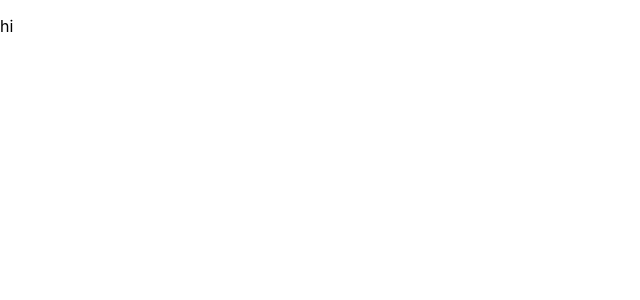
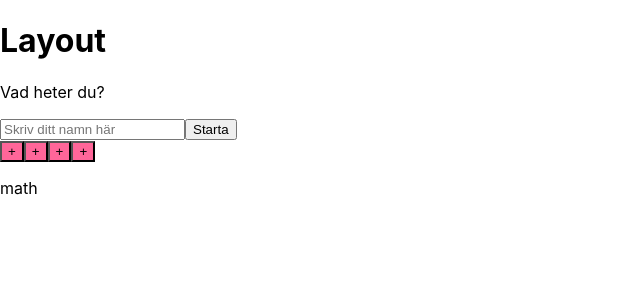
Before and after one commit to Nicklas-Holmqvist/react-math, a React (Create React App) app: page / in a window 1280 px wide. Shown: the top 300 px of the page, without its empty margins (0-640 px from the left). Built offline with nearby package versions, Linux system fonts and the light colour scheme.

Commit message:
Going strong, added some basic components

```diff
--- a/src/App.tsx
+++ b/src/App.tsx
@@ -1,7 +1,9 @@
+import Layout from "./components/Layout";
+
 function App() {
   return (
     <div className="App">
-      <p>hi</p>
+      <Layout />
     </div>
   );
 }
--- /dev/null
+++ b/src/components/ChooseMath.tsx
@@ -0,0 +1,8 @@
+
+function ChooseMath() {
+    return (
+        <p>math</p>
+    )
+}
+
+export default ChooseMath;
--- a/src/components/ColorBtn.tsx
+++ b/src/components/ColorBtn.tsx
@@ -1 +1,22 @@
-export{}
+import { CSSProperties } from "react"
+
+interface Props {
+    btnColor:string,
+    color:string,
+
+}
+
+function ColorBtn(props: Props) {
+
+    return(
+        <>
+        <button style={colorBtnStyle}>{props.btnColor}</button>
+        </>
+    )
+}
+
+export default ColorBtn
+
+const colorBtnStyle: CSSProperties = {
+    backgroundColor: '#FF6699',
+}
--- a/src/components/Layout.tsx
+++ b/src/components/Layout.tsx
@@ -1 +1,15 @@
-export {}
+
+import ChooseMath from "./ChooseMath";
+import StartScreen from "./StartScreen";
+
+
+function Layout() {
+    return (
+        <>
+            <StartScreen />
+            <ChooseMath />
+        </>
+    )
+}
+
+export default Layout;
--- /dev/null
+++ b/src/components/SetName.tsx
@@ -0,0 +1,11 @@
+function SetName() {
+    return (
+        <>
+            <p>Vad heter du?</p>
+            <input type="text" placeholder="Skriv ditt namn här" />
+            <button>Starta</button>
+        </>
+    )
+}
+
+export default SetName;
--- /dev/null
+++ b/src/components/StartScreen.tsx
@@ -0,0 +1,20 @@
+import SetName from "./SetName";
+import ColorBtn from "./ColorBtn";
+
+
+function StartScreen() {
+    return(
+        <>
+            <h1>Layout</h1>
+            <SetName />
+            <div className="colors">
+                <ColorBtn color='#EEEFFF' btnColor='+'/>
+                <ColorBtn color='#333999' btnColor='+'/>
+                <ColorBtn color='#999333' btnColor='+'/>
+                <ColorBtn color='#FFFEEE' btnColor='+'/>
+            </div>
+        </>
+    )
+}
+
+export default StartScreen
```
